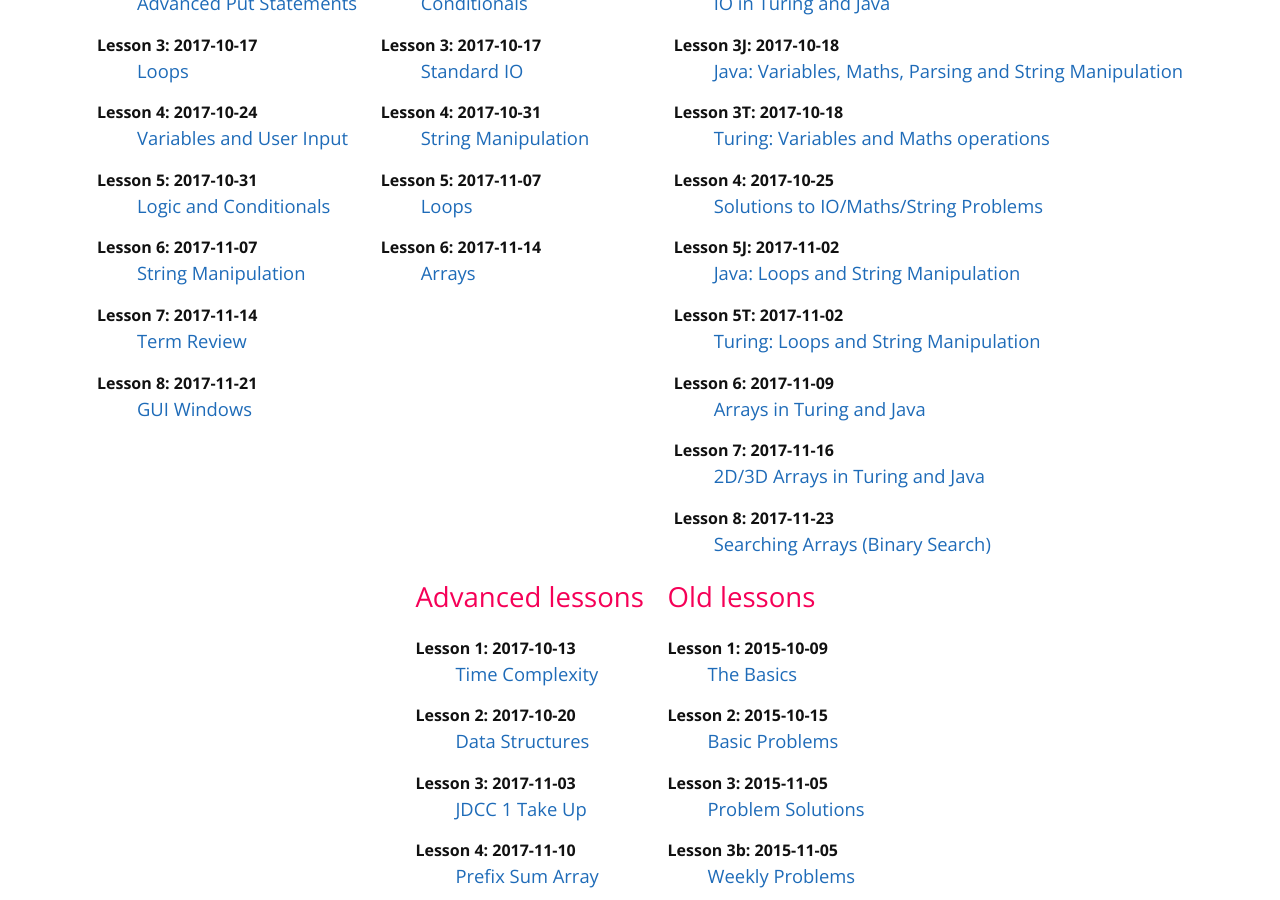
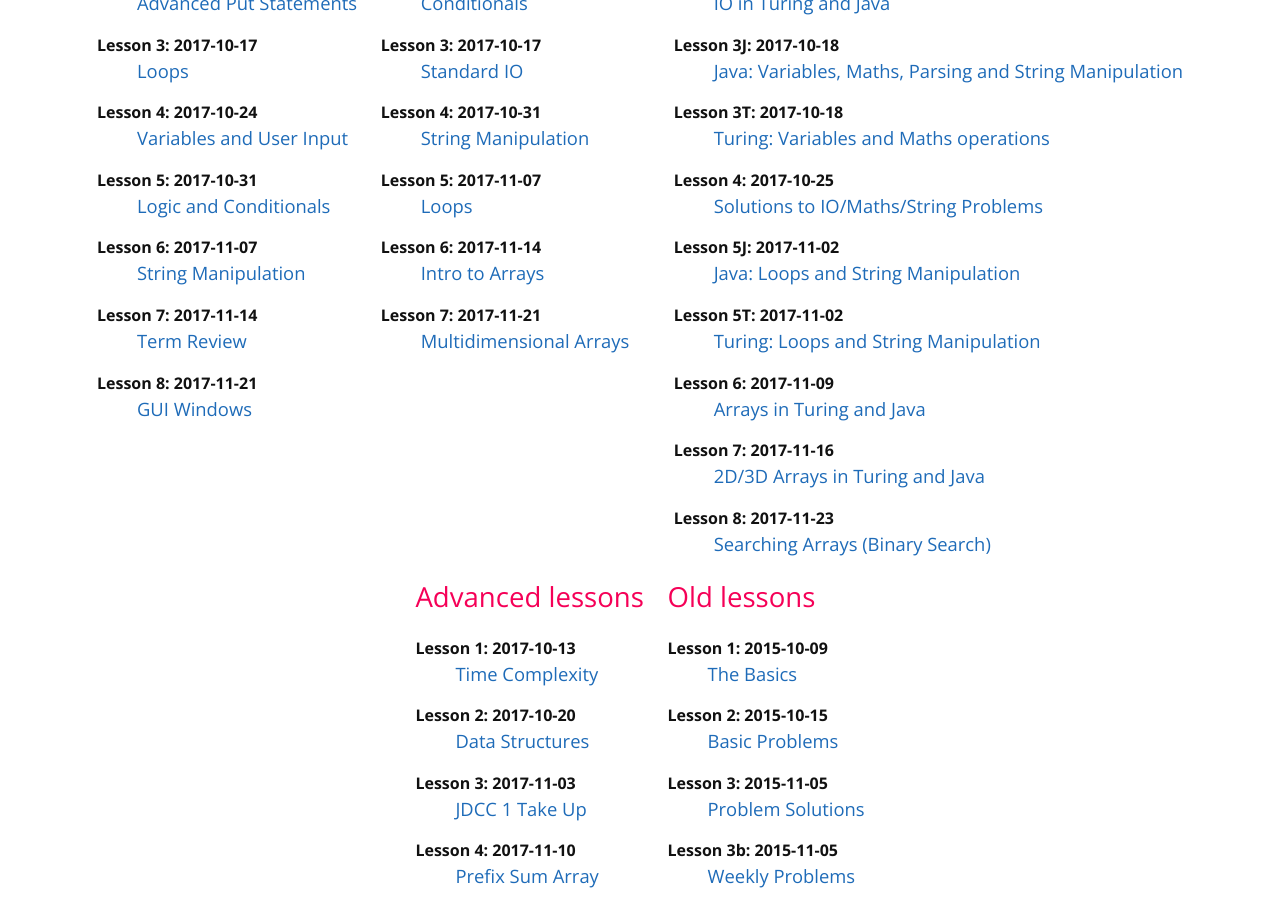
Before and after one commit to mcpt/mcpt.github.io, a Jekyll site: the page built from cpt.md, in a window 1280 px wide and 900 px high, scrolled down 718 px. Built offline with Jekyll 4.4.1, drawn with Linux system fonts in a browser that asks for light colours.

Commit message:
Update intermediate-lessons.yml

```diff
--- a/_data/intermediate-lessons.yml
+++ b/_data/intermediate-lessons.yml
@@ -29,7 +29,12 @@
   id: 5
   url: https://docs.google.com/presentation/d/1TUb2sDL9yjOsXANKb767Ryv6QundLmls8ON6Bk6Ygy8/edit?usp=sharing
 
-- title: Arrays
+- title: Intro to Arrays
   date: 2017-11-14
   id: 6
   url: https://docs.google.com/presentation/d/1GQm60GA9pZeXv-_tnM5qlvWIeu6Lrl5CxfO_wQlk0HU/edit?usp=sharing
+
+- title: Multidimensional Arrays
+  date: 2017-11-21
+  id: 7
+  url: https://docs.google.com/presentation/d/158C2RvCxvMDFHFioob9xYuTxJoXz6xQmSNA9VWPBIto/edit?usp=sharing
```
